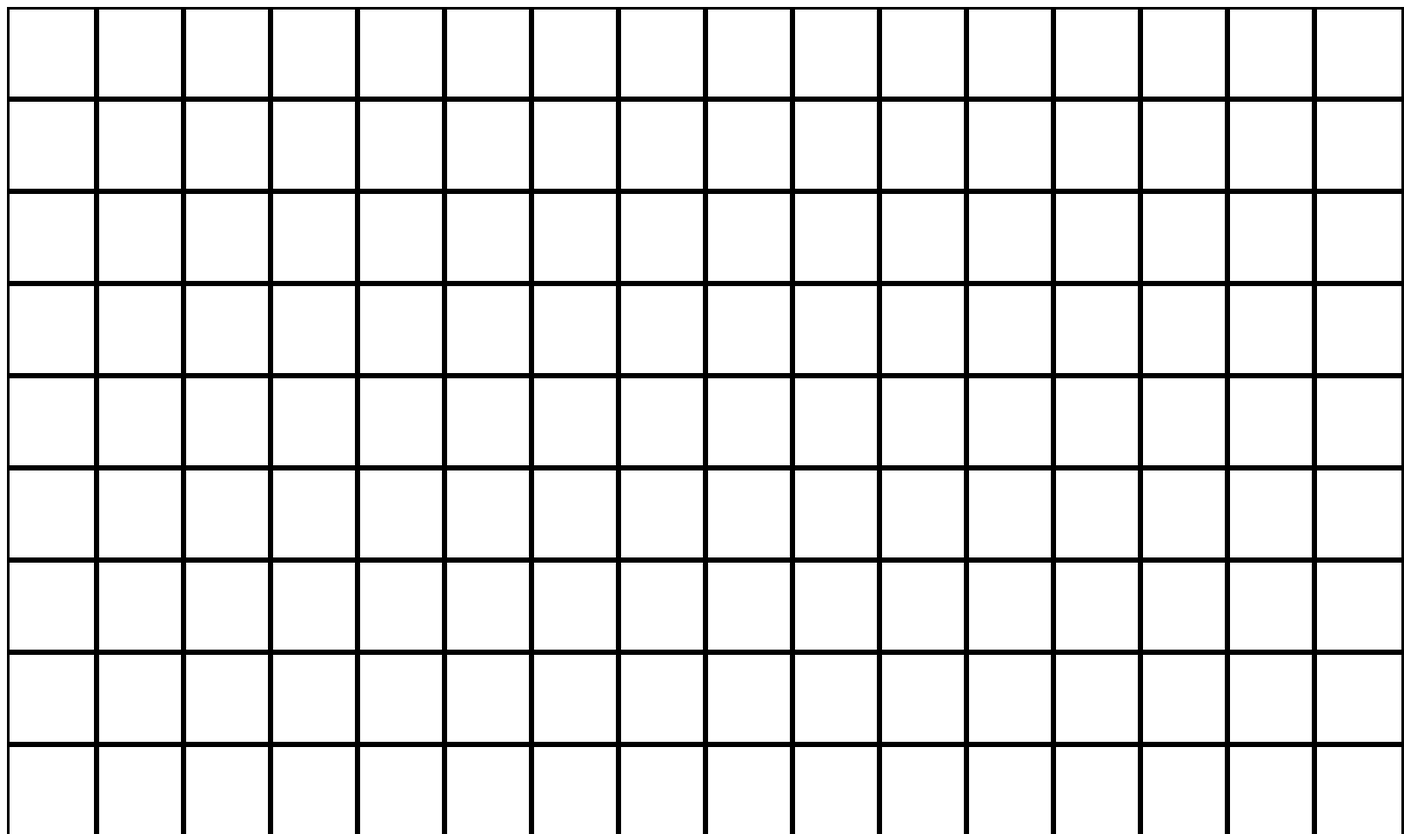
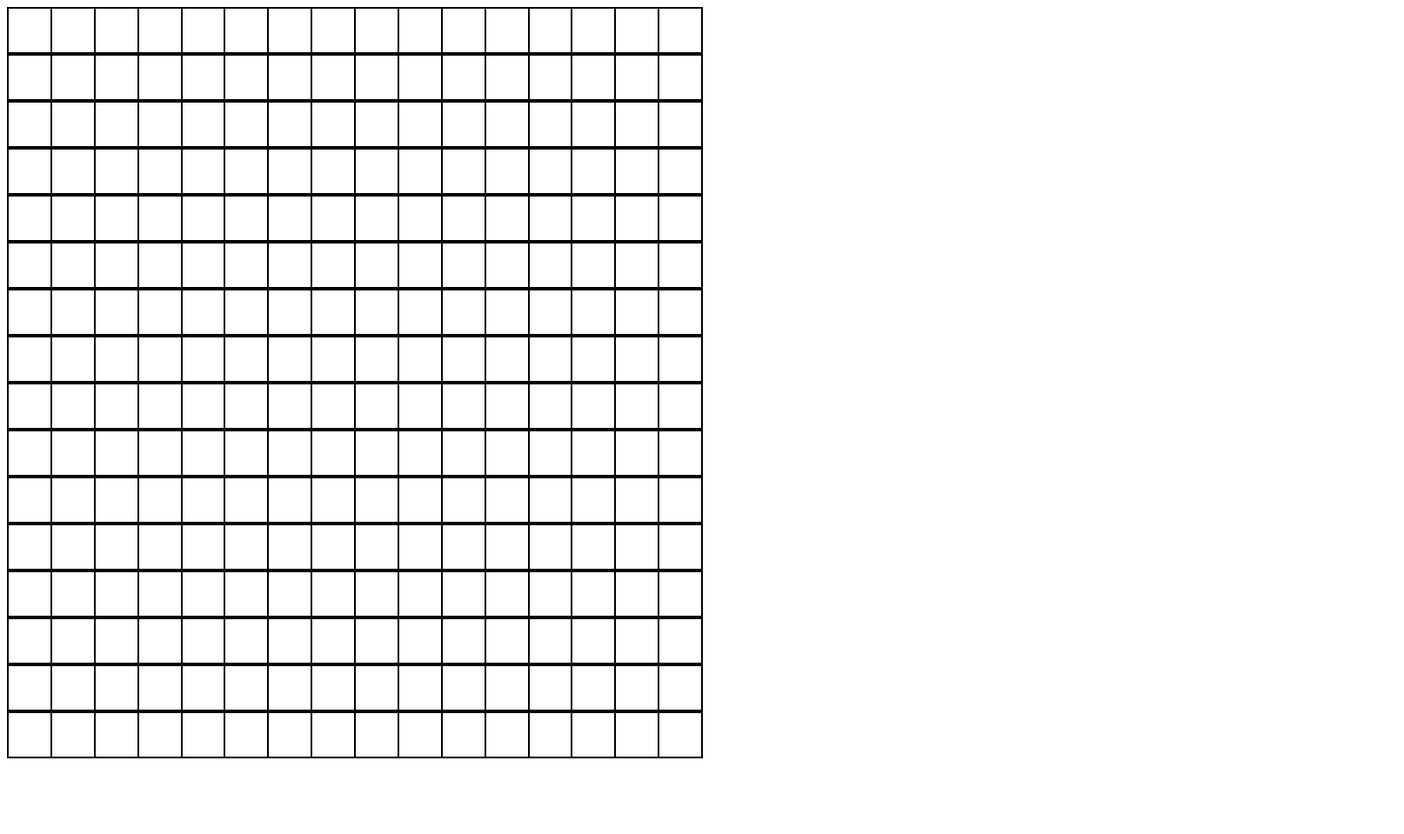
Before and after one commit to arnavkato/etch-a-sketch, a plain HTML site: page index.html in a window 1280 px wide. Shown: the top 959 px of the page at 87% size, 1614 px wide, since content can reach past the window. After the commit the page ends 872 px from the top, so only its background shows below. Drawn offline with Linux system fonts and the light colour scheme.

Commit message:
fixed the border visual issues, makes square grid pieces

```diff
--- a/script.js
+++ b/script.js
@@ -1,22 +1,22 @@
 const container = document.querySelector(".container");
-
-container.style.border = "none";
-container.style.display = "flex";
 
 createGrid(16);
 
 function createGrid(units) {
-    let grid = [];
+    let GRID_SIZE = container.clientWidth / units;
     let row;
 
     for(let i = 0; i < units; i++) {
         row = document.createElement("div");
-        row.style.border = "none";
+        row.className = "row";
         for(let k = 0; k < units; k++) {
-            row.appendChild(document.createElement("div"));
+            let gridItem = document.createElement("div");
+            gridItem.style.width = GRID_SIZE + "px";
+            gridItem.style.height = GRID_SIZE + "px";
+
+            row.appendChild(gridItem);
         }
         container.appendChild(row);
-        grid.push(row);
     }
-    console.log(grid);
+
 }
--- a/styles.css
+++ b/styles.css
@@ -1,5 +1,14 @@
-div {
-    border: solid;
-    height: 100px;
-    width: 100px;
+.container {
+    display: flex;
+    flex-direction: column;
+    height: 800px;
+    width: 800px;
 }
+
+.container div {
+    border: 1px solid black;
+}
+
+.row {
+    display: flex;
+}
```
